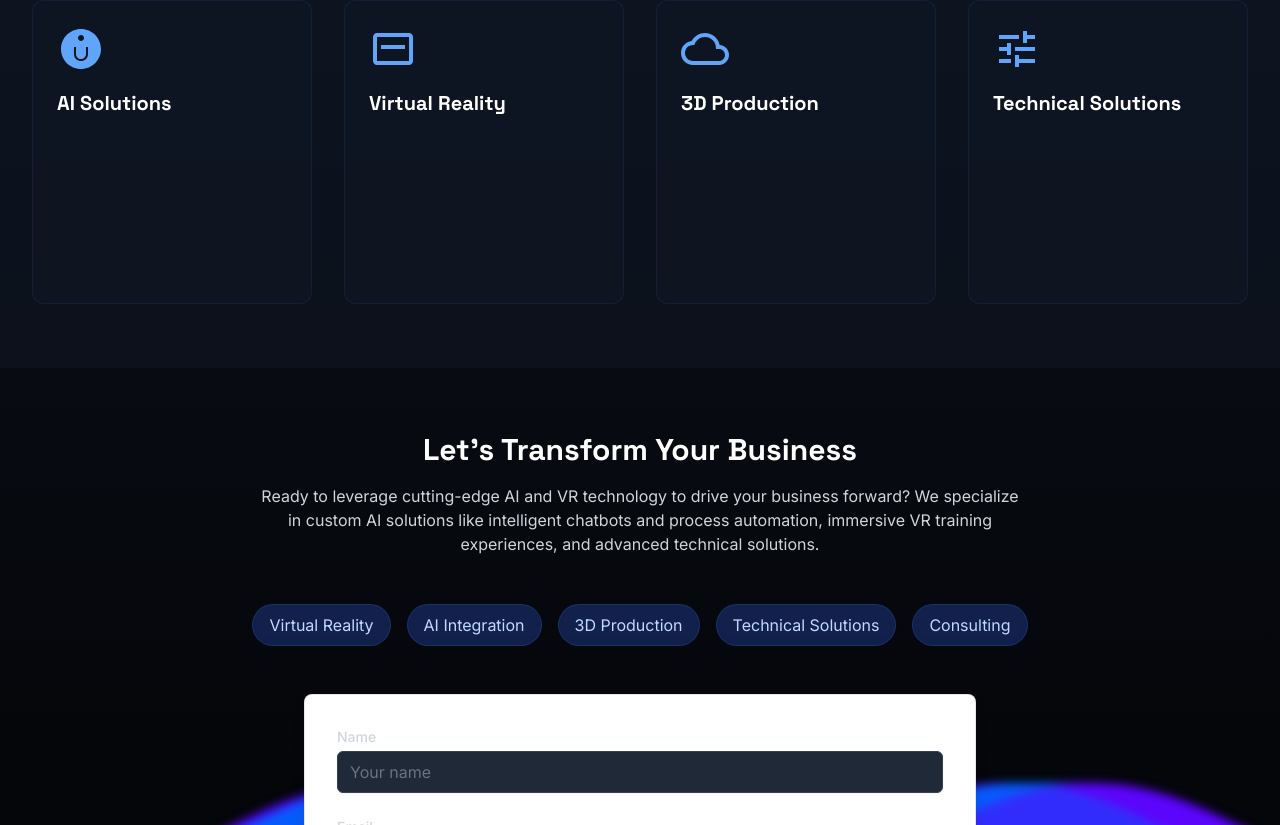
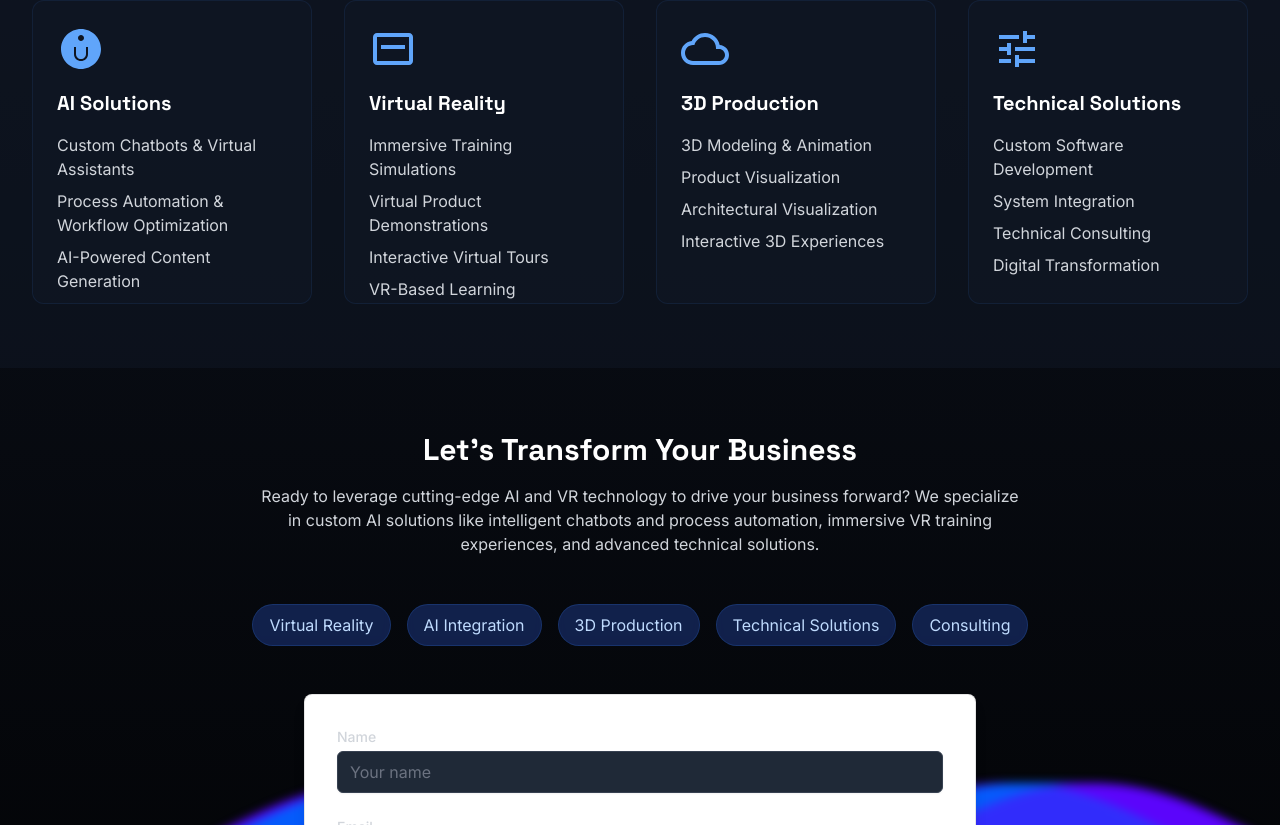
Before and after one commit to cre8tiveforge/nutechfusion, a Next.js app: page / in a window 1280 px wide. Shown: the part 774-1599 px from the top of the page. Built offline with nearby package versions, Linux system fonts and the light colour scheme.

Commit message:
feat: Enhance visual design with background and bento card styling

```diff
--- a/src/app/page.tsx
+++ b/src/app/page.tsx
@@ -15,7 +15,7 @@ export default function Home() {
       {/* Hero Section */}
       <section className="relative pt-24 pb-16 px-4 sm:px-6 lg:px-8">
         <BackgroundPaths
-          className="absolute inset-0"
+          className="absolute inset-0 z-0 opacity-50"
           strokeWidth={0.4}
           pathCount={60}
           pathColor="rgba(0, 102, 255, 0.4)"
--- a/src/components/ui/bento-card.tsx
+++ b/src/components/ui/bento-card.tsx
@@ -23,7 +23,7 @@ export function BentoCard({ title, icon, description, className }: BentoCardProp
           <h3 className="text-xl font-bold text-white">{title}</h3>
         </div>
         <div className="mt-4" style={{ height: "4rem" }}>
-          <ul className="space-y-2 text-gray-300 transition-all duration-300 opacity-0 translate-y-2 group-hover:opacity-100 group-hover:translate-y-0">
+          <ul className="space-y-2 text-gray-300">
             {description.map((item, index) => (
               <li key={index}>{item}</li>
             ))}
```
